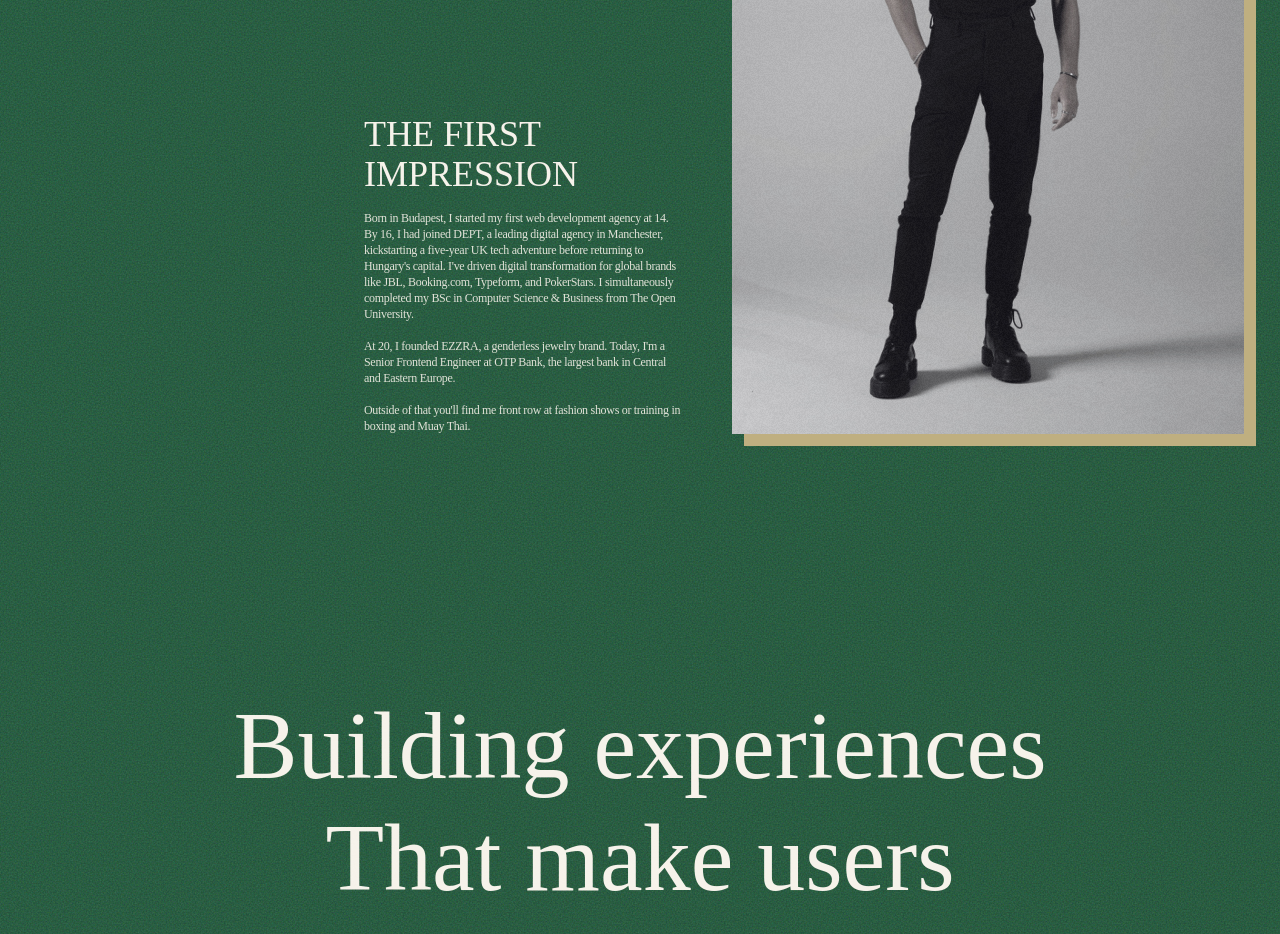
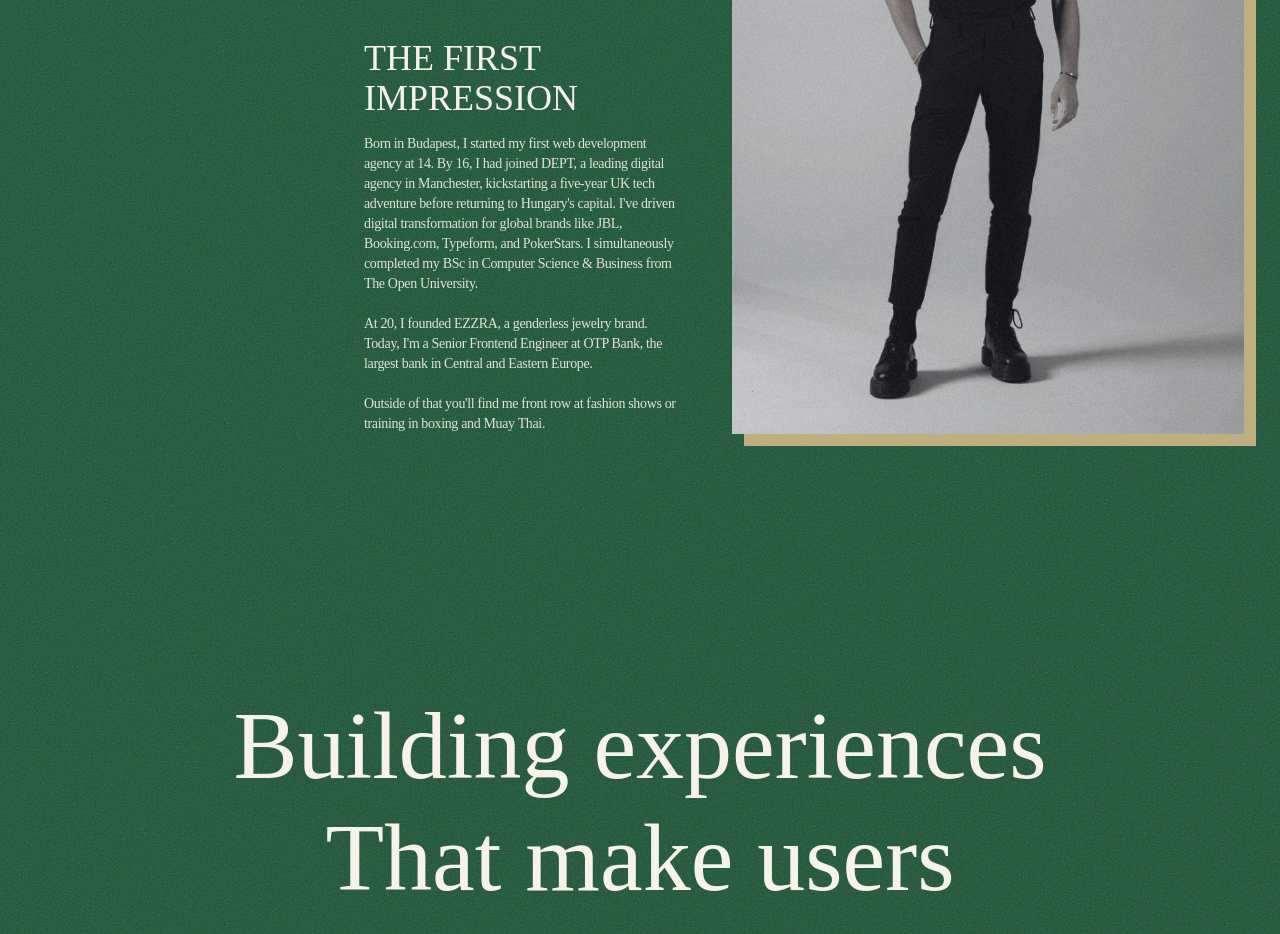
Before and after one commit to balazsotakomaiya/personal-site, a Next.js app: page / in a window 1280 px wide. Shown: the part 840-1774 px from the top of the page. Built offline with nearby package versions, Linux system fonts and the light colour scheme.

Commit message:
Update Introduction.tsx

```diff
--- a/app/components/Introduction/Introduction.tsx
+++ b/app/components/Introduction/Introduction.tsx
@@ -4,7 +4,7 @@ export const Introduction: React.FC = () => {
     return (
         <div className='flex flex-col text-custom-cream'>
             <h3 className='font-sans text-4xl mb-4'>THE FIRST IMPRESSION</h3>
-            <div className='font-mono text-xs tracking-tight opacity-90'>
+            <div className='font-mono text-xs lg:text-sm tracking-tight opacity-90'>
                 Born in Budapest, I started my first web development agency at 14. By 16, I had joined DEPT, a leading
                 digital agency in Manchester, kickstarting a five-year UK tech adventure before returning to Hungary's
                 capital.
```
